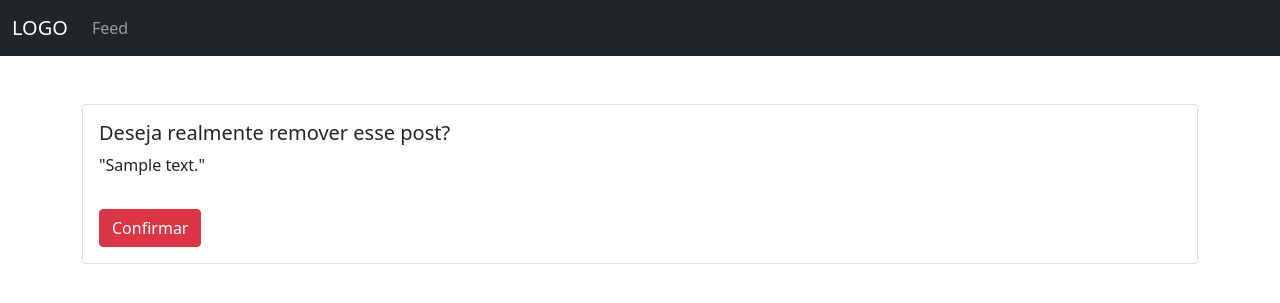
After one commit to obrunodev/DjangoWedding, a Django app: template apps/posts/templates/posts/pages/delete.html in a window 1280 px wide. The commit adds this page. Shown: the top 303 px of the page. Run offline with Django 3.2, Linux system fonts and the light colour scheme; the template is opened without the code that fills it: values that come from a table or form of the project are taken from there, others are empty; tables that the repository leaves empty hold one stand-in row (values such as "Sample post"); some libraries are stand-ins or nearby versions.

Commit message:
feat: CRUD (wip) - Delete function done

```diff
--- /dev/null
+++ b/apps/posts/templates/posts/pages/delete.html
@@ -0,0 +1,20 @@
+{% extends 'base.html' %}
+{% block title %}Confirmar remoção{% endblock title %}
+{% block content %}
+
+    {% include 'partials/navbar.html' %}
+
+    <div class="container mt-5">
+        <div class="card">
+            <div class="card-body">
+                <h5>Deseja realmente remover esse post?</h5>
+                <p>"{{ post }}"</p>
+                <form action="" method="post">
+                    {% csrf_token %}
+                    <button type="submit" class="btn btn-danger mt-3">Confirmar</button>
+                </form>
+            </div>
+        </div>
+    </div>
+
+{% endblock content %}
--- a/apps/posts/templates/posts/pages/index.html
+++ b/apps/posts/templates/posts/pages/index.html
@@ -11,7 +11,7 @@
         <h1>Feed de posts</h1>
         <ul>
             {% for post in posts %}
-                <li>{{ post }}</li>
+                <li>{{ post }} <a href="{% url 'posts:delete' post.pk %}" class="text-danger">Remover</a></li>
             {% endfor %}
         </ul>
     </div>
```
Also changed, not shown: apps/posts/views/posts.py (+16 -8 lines).
